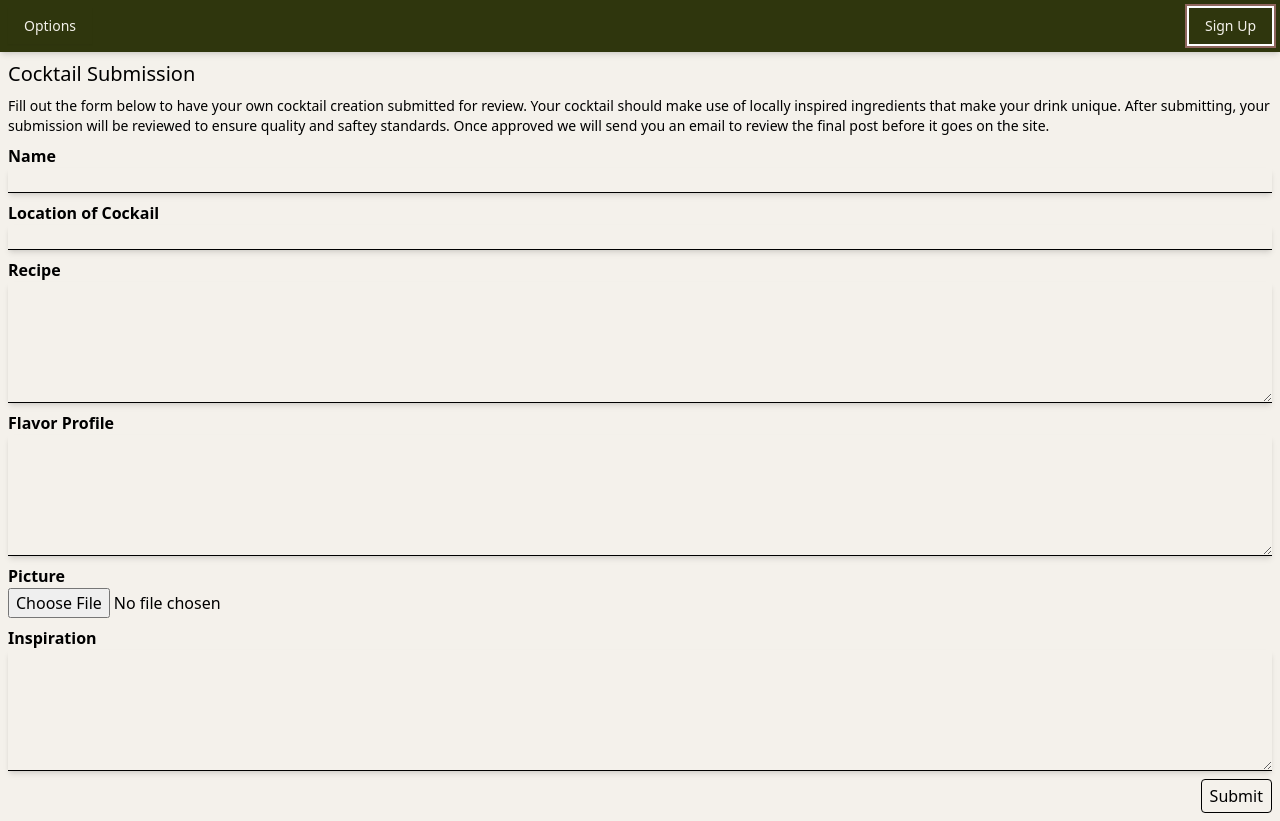
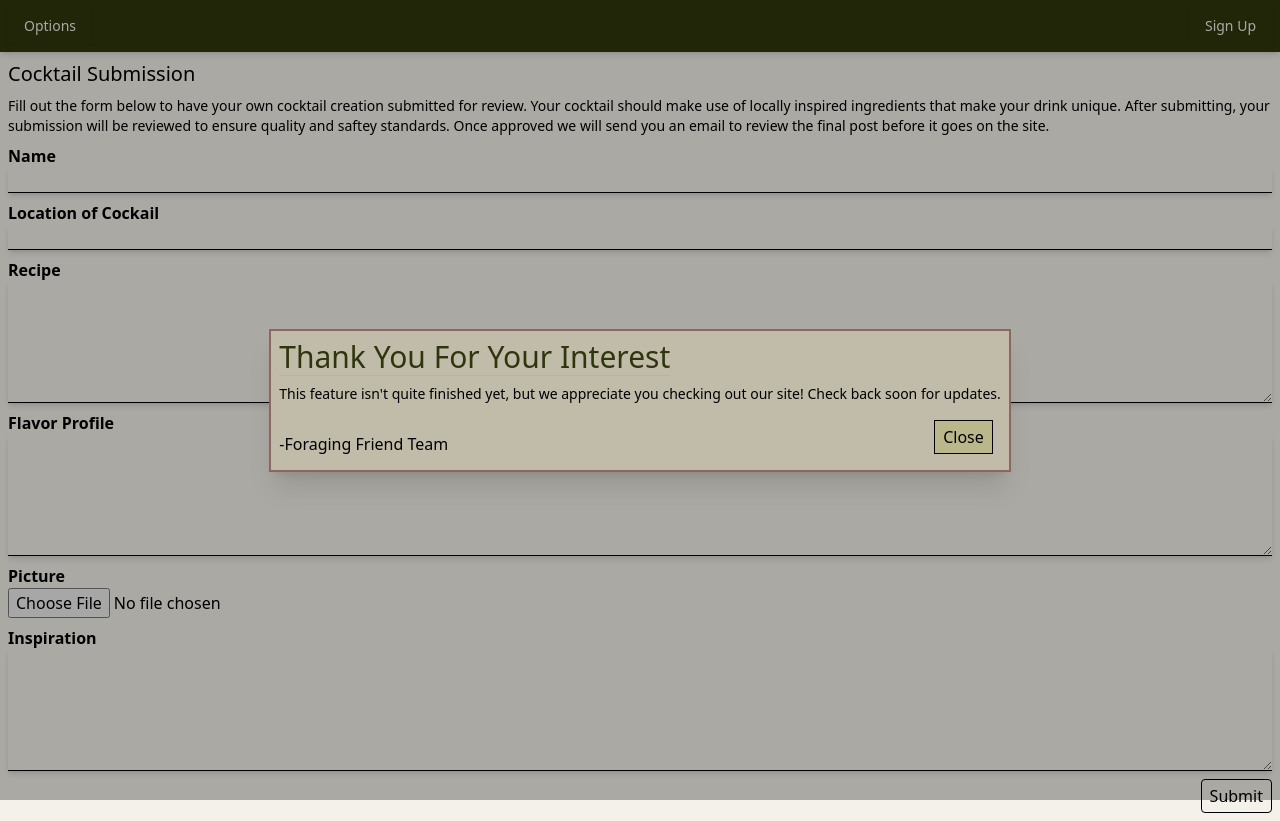
Before and after one commit to beimy/leesey-site, a React (Create React App) app in the folder client/: page /submit in a window 1280 px wide. Both pictures are taken after a click on the button "Sign Up". Built offline with nearby package versions, Linux system fonts and the light colour scheme.

Commit message:
styled error modal, error modal can now be implemented on any page

```diff
--- a/client/src/components/ErrorModal/index.tsx
+++ b/client/src/components/ErrorModal/index.tsx
@@ -11,17 +11,20 @@ const ErrorModal: FC<{}> = ({}) => {
     }
 
     return (
-        <Dialog open={state.errorModalOpen} onClose={() => toggleErrorModal}>
-            <Dialog.Panel>
-                <Dialog.Title>Thank You For Your Interest</Dialog.Title>
-                <Dialog.Description>
-                    This feature isn't quite finished yet, but we appreciate you checking out our site! Check back soon for updates.
-                </Dialog.Description>
+        <Dialog open={state.errorModalOpen} onClose={() => toggleErrorModal} className='relative z-100'>
+            <div className="fixed inset-0 bg-black/30" aria-hidden="true" />
+            <div className="fixed inset-0 flex items-center justify-center p-4">
+                <Dialog.Panel className='bg-true-grey p-2 z-100 shadow-xl border-2 border-red-accent'>
+                    <Dialog.Title className='section-header mb-2'>Thank You For Your Interest</Dialog.Title>
+                    <Dialog.Description className='text-sm mb-2'>
+                        This feature isn't quite finished yet, but we appreciate you checking out our site! Check back soon for updates.
+                    </Dialog.Description>
 
-                <p>-Foraging Friend Team</p>
+                    <p className='inline-block mt-5'>-Foraging Friend Team</p>
 
-                <button onClick={toggleErrorModal}>Close</button>
-            </Dialog.Panel>
+                    <button className='float-right inline-block btn' onClick={toggleErrorModal}>Close</button>
+                </Dialog.Panel>
+            </div>
         </Dialog>
     )
 };
--- a/client/src/components/Nav/index.tsx
+++ b/client/src/components/Nav/index.tsx
@@ -3,6 +3,7 @@ import { Link } from 'react-router-dom';
 import { useSiteContext } from '../../utils/GlobalState';
 import { TOGGLE_ERROR_MODAL } from '../../utils/actions';
 import { Menu, Transition } from '@headlessui/react';
+import ErrorModal from '../ErrorModal/index.tsx';
 
 function classNames(...classes) {
     return classes.filter(Boolean).join(' ');
@@ -22,6 +23,7 @@ const Nav: FC<NavProps> = ({}) => {
 
   return (
       <Menu as="div" className="relative flex text-left p-2 justify-between bg-deep-green shadow-md">
+        <ErrorModal></ErrorModal>
         <div className=''>
           <Menu.Button className="inline-flex text-warm-white justify-center w-full shadow-sm px-4 py-2 text-sm font-medium text-gray-700 hover:bg-gray-50 focus:outline-none focus:ring-2 focus:ring-offset-2 focus:ring-offset-gray-100 focus:ring-red-accent">
             Options
--- a/client/src/pages/Home.jsx
+++ b/client/src/pages/Home.jsx
@@ -31,7 +31,7 @@ const Home = () => {
             <div id='do-dont-sect' className='w-screen p-2 my-10 flex justify-center flex-col'>
                 <span className='section-header mb-1'>Do's and Don'ts</span>
                 <p className='text-black text-lg'>Lorem ipsum dolor sit amet consectetur adipisicing elit. Illo distinctio amet eaque doloribus pariatur est, modi sit vero eveniet illum qui suscipit quis inventore id quas dolore! Soluta, officiis ab?</p>
-                <Link to='references' className='btn self-end inline-block'>More Info</Link>
+                <Link to='/references' className='btn self-end inline-block'>More Info</Link>
             </div>
             <div id='link-sect' className='w-screen p-2 my-10 flex justify-center flex-col'>
                 <Link to='/cocktails' className='link-sect-btn'>
@@ -47,8 +47,6 @@ const Home = () => {
                     <p>Looking for more info on cocktails or foraging? Check out some of our helpful references here.</p>
                 </Link>
             </div>
-
-            <ErrorModal></ErrorModal>
         </div>
 
     )
```
